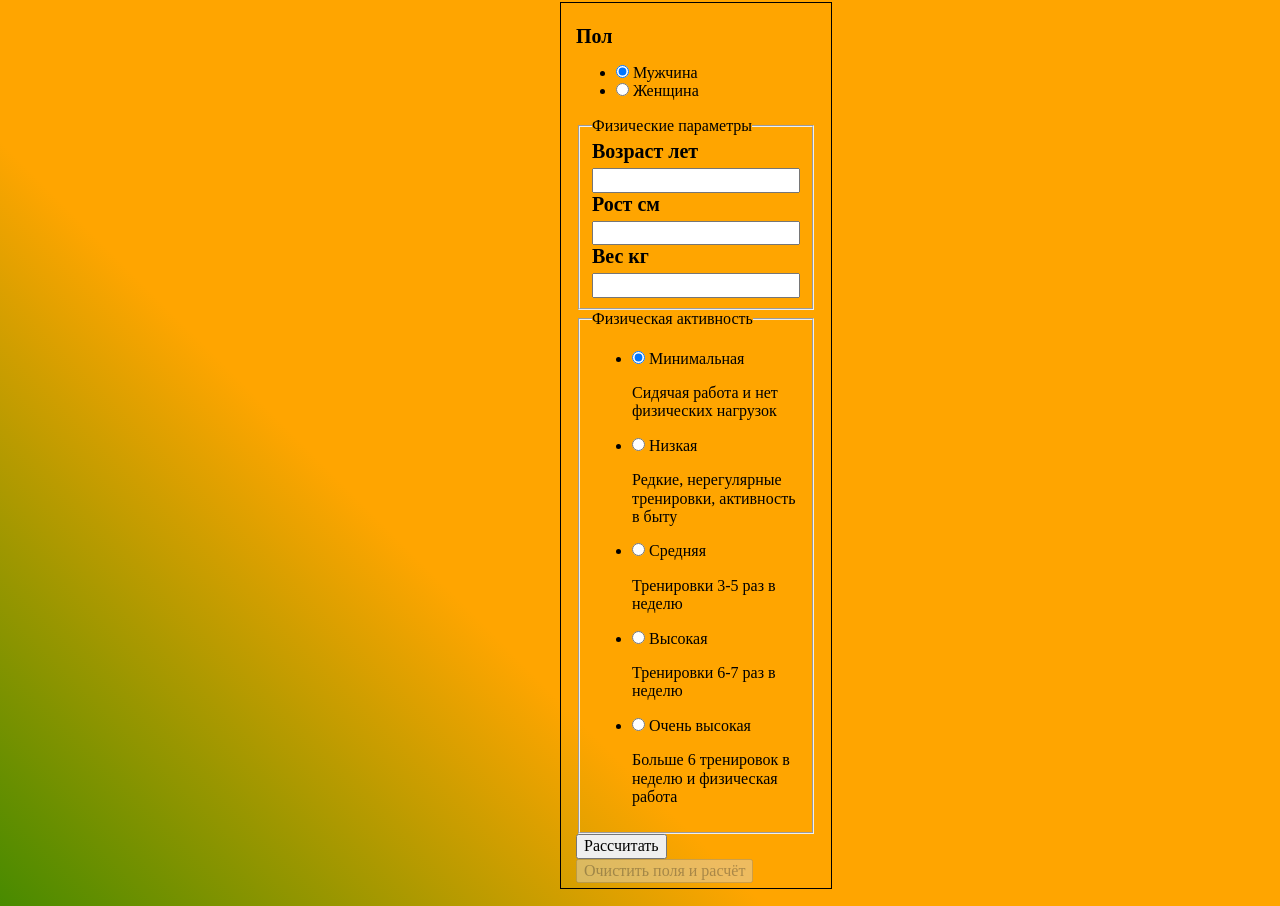
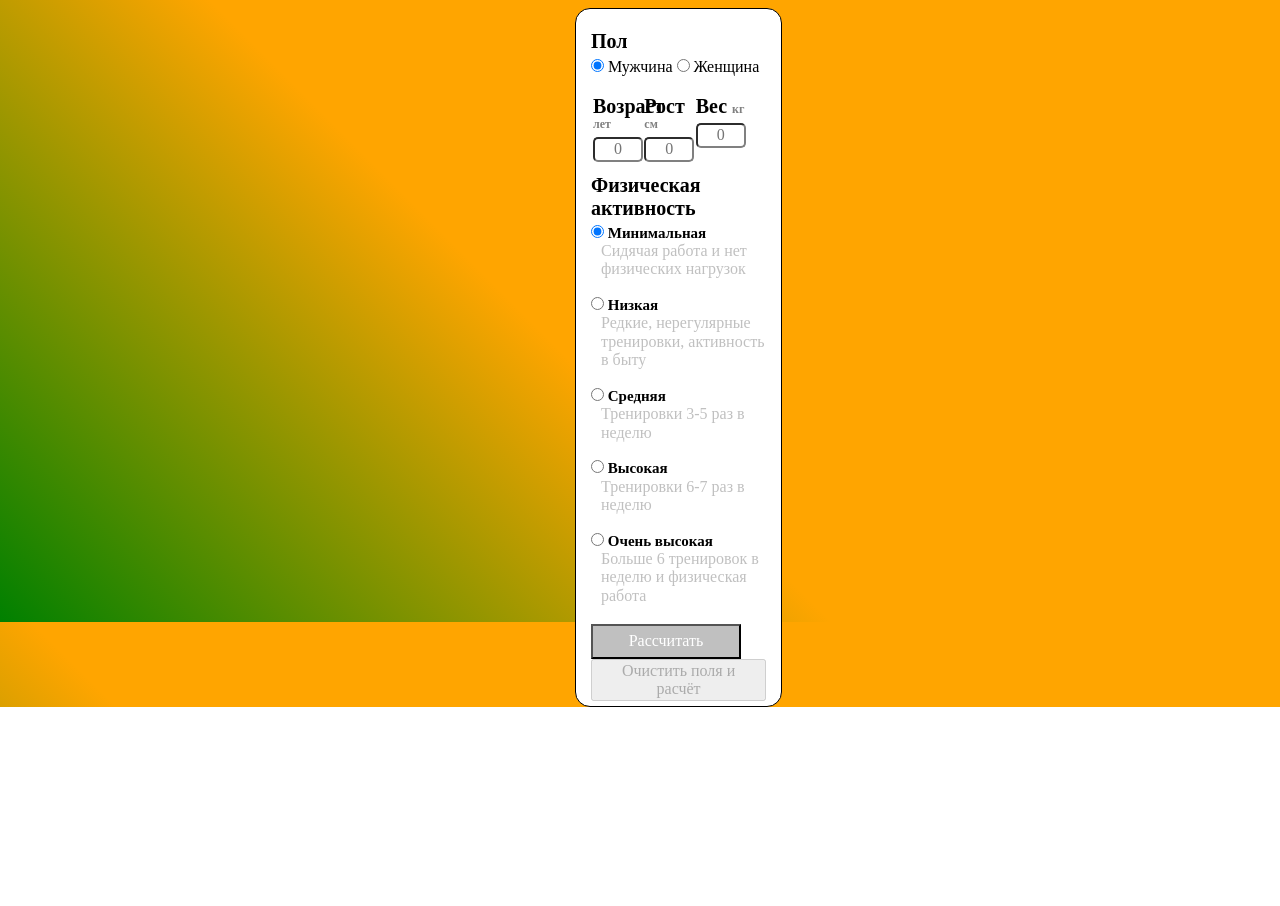
Before and after one commit to AnitaNuares/AnitaNuares.github.io, a plain HTML site: page index.html in a window 1280 px wide. Shown: the part 178-1084 px from the top of the page. After the commit the page ends 885 px from the top, so only its background shows below. Drawn offline with Linux system fonts and the light colour scheme; files whose address does not match are found by name.

Commit message:
boxes and radio

```diff
--- a/css/style.css
+++ b/css/style.css
@@ -10,6 +10,7 @@
 
 body {
   margin: 20px 560px;
+  padding: 20px 15px;
   display: flex;
 }
 
@@ -21,40 +22,82 @@ body {
   margin: 20px 560px;
   padding: 20px 15px;
   display: flex;
+
 }
 
 .counter {
+  background-color: mediumseagreen;
   padding: 5px 15px;
   border: 1px solid black;
 }
 
-  .age-box {
-    width: 30%;
-    margin-left: 0;
-    margin-right: auto;
+.person-data {
+  display: flex;
+  border: none;
+  padding: 0;
+  margin-bottom: 12px;
 }
 
-  .height-box {
-    max-width: 30%;
-    margin-left: auto;
-    margin-right: auto;
+.box {
+  width: 30%;
 }
 
-  .weight-box {
-    width: 30%;
-    margin-left: auto;
-    margin-right: 0;
-  }
-
-  .phys-parameters {
+.parameters {
   margin-bottom: 5px;
   font-weight: bold;
   font-size: 20px;
 }
 
+.item {
+  color: gray;
+  font-size: 12px;
+}
+
+.window {
+  width: 50px;
+  text-align: center;
+  border-radius: 5px;
+  border-color: gray;
+  border-width: 2px;
+  height: 25px;
+}
+
+.counter {
+  padding: 5px 15px;
+  border-radius: 15px;
+  background-color: white;
+}
+
+.activity {
+  margin-bottom: 5px;
+  font-weight: bold;
+  font-size: 15px;
+}
+
 h1 {
-    font-size: 44px;
+  font-size: 40px;
   font-family: pt-sans-caption-bold, sans-serif;
   text-align: center;
   color: white;
 }
+
+p {
+  display: block;
+  margin-block-start: 0em;
+  margin-block-end: 0em;
+  margin-inline-start: 10px;
+  margin-inline-end: 0px;
+  color: #C0C0C0;
+}
+
+.submit {
+width: 150px;
+height: 35px;
+color: white;
+background-color: #C0C0C0;
+font-size: 16px;
+}
+
+.calculation {
+display: none;
+}
--- a/index.html
+++ b/index.html
@@ -1,4 +1,3 @@
-<!DOCTYPE html>
 <html lang="ru">
     <head>
         <meta charset="UTF-8">
@@ -10,139 +9,135 @@
         <link rel="stylesheet" href="css/style.css">
         <title>Счётчик калорий</title>
     </head>
+
     <body class="page, gradient">
         <main class="main">
         <article>
         <h1>
             Счётчик калорий
         </h1>
+
         <form class="counter" name="counter" action="#" method="post">
 
-        <h2 class="phys-parameters">
+        <h2 class="parameters">
             Пол
         </h2>
-        <ul>
-            <li>
-                <input type="radio" name="gender" checked="checked">
+
+        <div>
+            <input type="radio" name="gender" checked>
             <label>
                 Мужчина
             </label>
-            </li>
-            <li>
+
             <input type="radio" name="gender">
             <label>
                 Женщина
             </label>
-            </li>
-        </ul>
+            <br>
+            <br>
+         </div>
 
-        <fieldset>
-            <legend>
-                Физические параметры
-            </legend>
-            <div class="age-box, phys-parameters">
+        <fieldset class="person-data">
+            <div class="box">
+                <div class="parameters">
                     <label>Возраст</label>
-                <span>лет</span>
+                    <span class="item">лет</span>
                 </div>
                 <div>
-                <input type="text">
+                    <input type="text" class="window" placeholder="0">
                 </div>
-            <div class="height-box, phys-parameters">
+            </div>
+
+            <div class="box">
+                <div class="parameters">
                     <label>Рост</label>
-                <span>см</span>
+                    <span class="item">см</span>
                 </div>
                 <div>
-                <input type="text">
+                    <input type="text" class="window" placeholder="0">
                 </div>
-            <div class="weight-box, phys-parameters">
+            </div>
+
+            <div class="box">
+                <div class="parameters">
                     <label>Вес</label>
-                <span>кг</span>
+                    <span class="item">кг</span>
                 </div>
                 <div>
-                <input type="text">
+                    <input type="text" class="window" placeholder="0">
+                </div>
             </div>
         </fieldset>
-        <fieldset>
-        <legend>
+
+        <form>
+            <legend class="parameters">
                 Физическая активность
             </legend>
-        <ul>
-            <li>
-            <div>
-                <input type="radio" checked="checked">
-                <label>
+
+            <label class="activity">
+                <input type="radio" name="choice" checked>
                     Минимальная
             </label>
-            </div>
             <p>
                 Сидячая работа и нет физических нагрузок
             </p>
-            </li>
-            <li>
-            <div>
-                <input type="radio">
-                <label>
+            <br>
+
+            <label class="activity">
+                <input type="radio" name="choice">
                     Низкая
             </label>
-            </div>
             <p>
                 Редкие, нерегулярные тренировки, активность в быту
             </p>
-            </li>
-            <li>
-            <div>
-                <input type="radio">
-                <label>
+            <br>
+
+            <label class="activity">
+                <input type="radio" name="choice">
                     Средняя
             </label>
-            </div>
             <p>
                 Тренировки 3-5 раз в неделю
             </p>
-            </li>
-            <li>
-            <div>
-                <input type="radio">
-                <label>
+            <br>
+
+            <label class="activity">
+                <input type="radio" name="choice">
                     Высокая
             </label>
-            </div>
             <p>
                 Тренировки 6-7 раз в неделю
             </p>
-            </li>
-            <li>
-            <div>
-                <input type="radio">
-                <label>
+            <br>
+
+            <label class="activity">
+                <input type="radio" name="choice">
                     Очень высокая
             </label>
-            </div>
             <p>
                 Больше 6 тренировок в неделю и физическая работа
             </p>
-            </li>
-        </ul>
-        </fieldset>
+            <br>
 
             <button class="submit" name="submit" type="submit">
                 Рассчитать
             </button>
-        <button class= "reset" name="reset" type="reset" disabled>
+
+            <button class="reset" name="reset" type="reset" disabled="">
                 <span>
                     Очистить поля и расчёт
                 </span>
             </button>
         </form>
 
-    <section>
+        <section class="calculation">
             <h2>
                 Ваша норма калорий
             </h2>
-        <ul >
+            <ul>
                 <li>
                     <h3>
-                <span class="normal_cal">3 800</span> ккал
+                    <span class="normal_cal">3800</span> ккал
                     </h3>
                     <p>
                         поддержание веса
@@ -168,6 +163,8 @@
         </section>
         </article>
         </main>
+
         <script src="js/script.js"></script>
+
     </body>
 </html>
```
Lines whose indentation alone changed are shown as unchanged.
